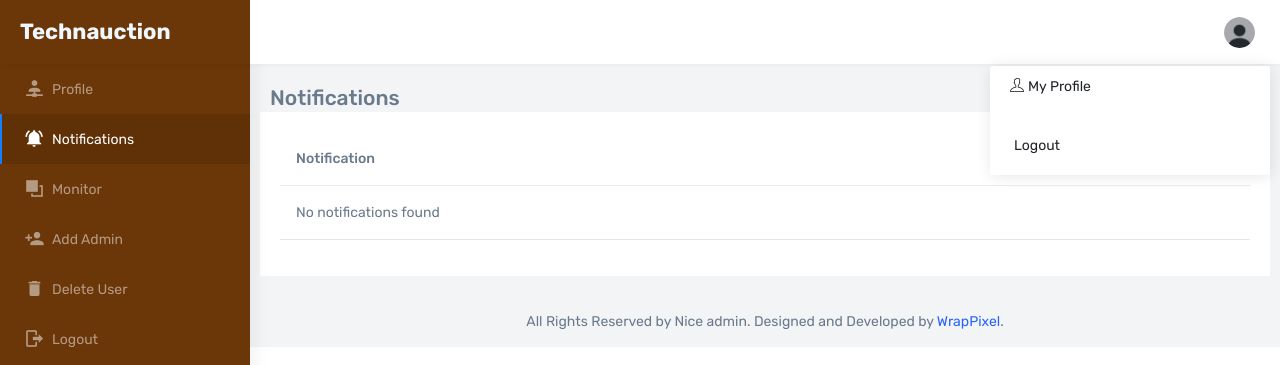
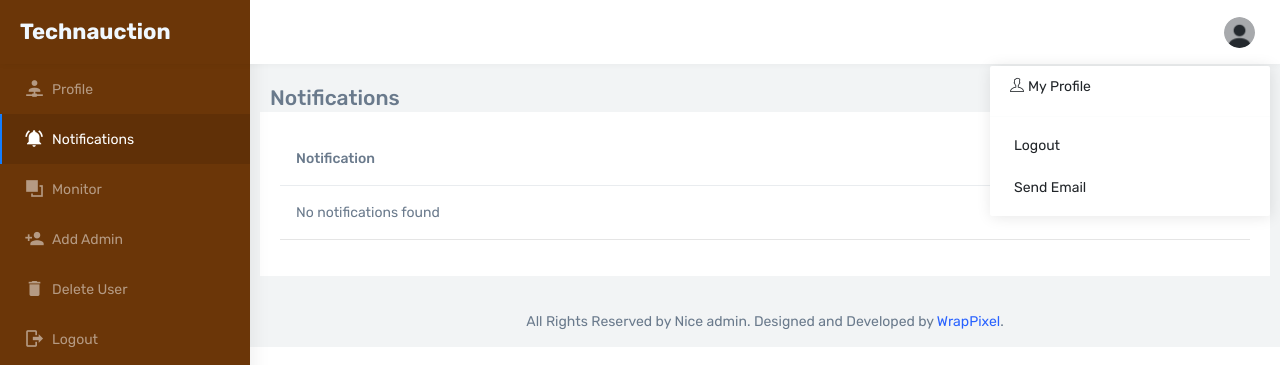
Before and after one commit to AdrianMalika/Technauction, a PHP site: page /Admin_notifications.php in a window 1280 px wide, after a click that opens the changed part. Shown: the top 365 px of the page. Run offline with PHP 8.4, Linux system fonts and the light colour scheme; the visitor is signed in with stand-in values (Sample User, id 1); data that the repository does not hold is empty.

```diff
--- a/Admin_notifications.php
+++ b/Admin_notifications.php
@@ -98,6 +98,7 @@ $stmt->close();
                                 <li><a class="dropdown-item" href="javascript:void(0)"><i class="ti-user me-1 ms-1"></i>My Profile</a></li>
                                 <li><hr class="dropdown-divider"></li>
                                 <li><a class="dropdown-item" href="logout.php"><i class="fa fa-power-off me-1 ms-1"></i> Logout</a></li>
+                                <li><a class="dropdown-item" href=""><i class="fa fa-envelope me-1 ms-1"></i>Send Email</a></li>
                             </ul>
                         </li>
                     </ul>
```
